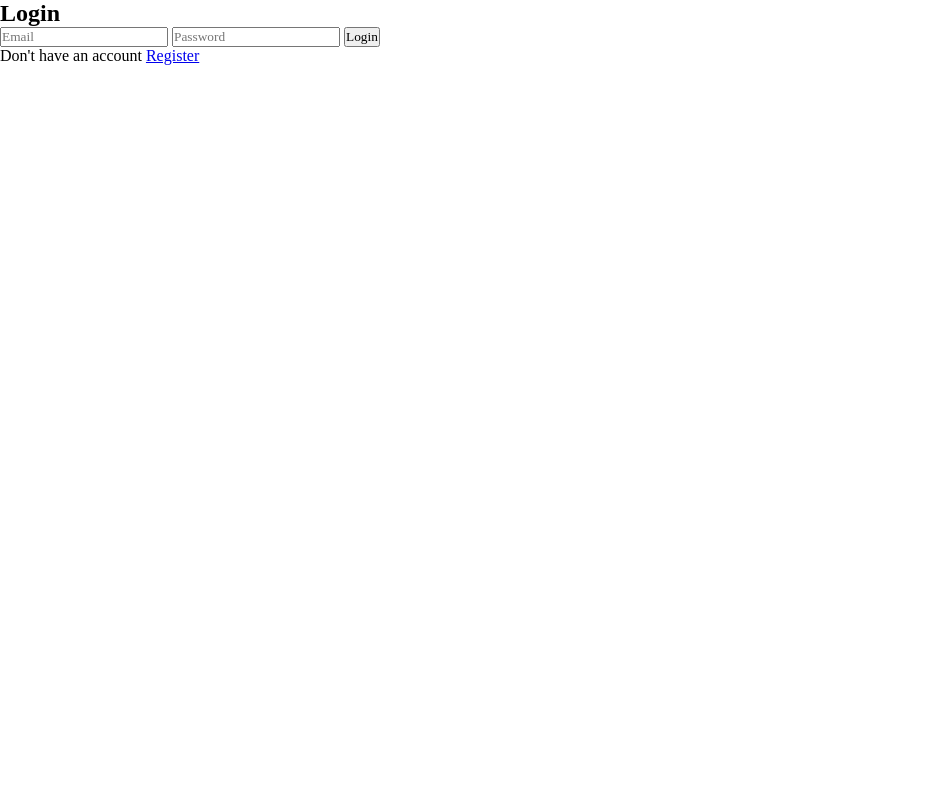
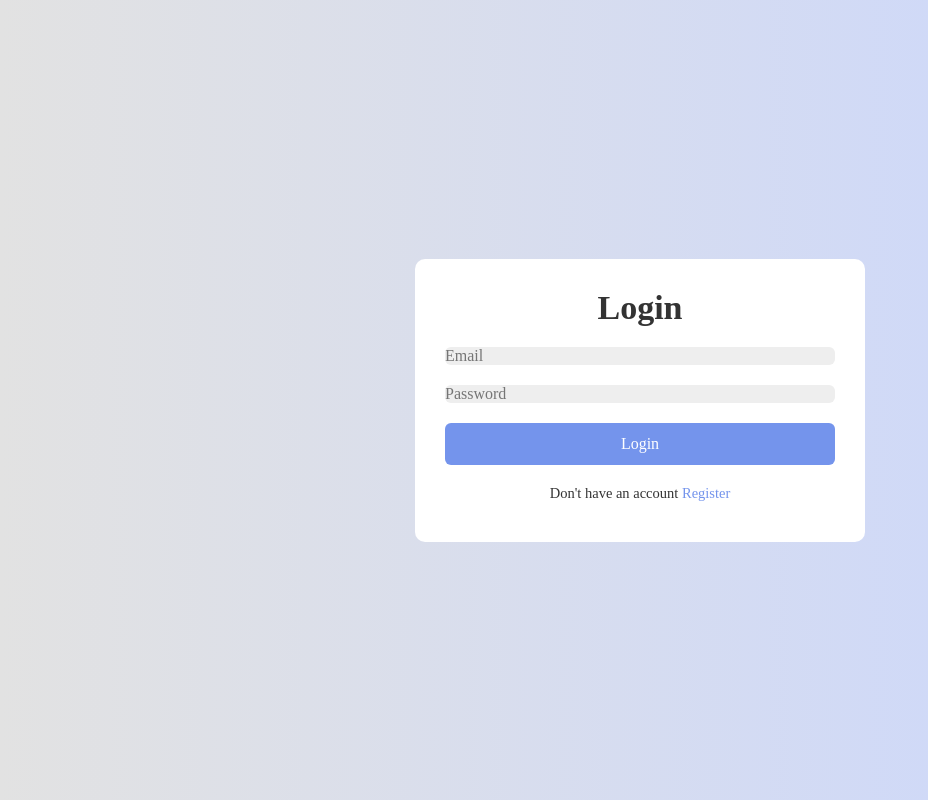
Before and after one commit to richie-wq/project-ngasal, a plain HTML site: page index.html in a window 1280 px wide. Shown: the whole page, without its empty margins (0-928 px from the left). Drawn offline with Linux system fonts and the light colour scheme; a web font is replaced by a local one.

Commit message:
Add existing file

```diff
--- a/style.css
+++ b/style.css
@@ -6,3 +6,76 @@
     box-sizing: border-box;
     font-family: "Poppins", serif;
 }
+
+body {
+    display: flex;
+    justify-content: center;
+    align-items: center;
+    min-height: 100vh;
+    background: linear-gradient(to right, #e2e2e2, #c9d6ff);
+    color:  #333;
+}
+
+.container {
+    margin: 0 15px;
+}
+
+.form-box {
+    width: 100%;
+    max-width: 450px;
+    padding: 30px;
+    background: #fff;
+    border-radius: 10px;
+    box-shadow: 0 0 10px rgba (0, 0, 0, 0.1);
+}
+
+h2 {
+    font-size: 34px;
+    text-align: center;
+    margin-bottom: 20px;
+}
+
+input {
+    width: 100%;
+    padding 12px;
+    background: #eee;
+    border-radius: 6px;
+    border: none;
+    outline: none;
+    font-size: 16px;
+    color:  #333;
+    margin-bottom: 20px;
+}
+
+button {
+    width: 100%;
+    padding: 12px;
+    background: #7494ec;
+    border-radius: 6px;
+    border: none;
+    cursor: pointer;
+    font-size: 16px;
+    color:  #fff;
+    font-weight: 500;
+    margin-bottom:  20px;
+    transition: 0.5s;
+}
+
+button:hover {
+    background: #6884d3;
+}
+
+p {
+    font-size: 14.5px;
+    text-align: center;
+    margin-bottom: 10px;
+}
+
+p a {
+    color: #7494ec;
+    text-decoration: none;
+}
+
+p a:hover {
+    text-decoration: underline;
+}
```
Also changed, not shown: index.html (+1 -0 lines).
